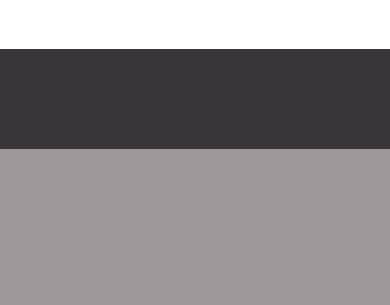
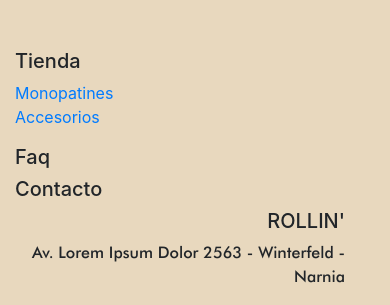
Before and after one commit to lpalleros/proyectointegrador, a PHP site: page / in a window 390 px wide. Shown: the part 1899-2204 px from the top of the page. Before the commit the page ends 2048 px from the top, so only its background shows below. Run offline with PHP 8.4, Linux system fonts and the light colour scheme.

Commit message:
ahi va
footer

```diff
--- a/ESTILO/main.css
+++ b/ESTILO/main.css
@@ -26,7 +26,7 @@ padding: 0;
 color:#3A3539;
 }
 
-header,footer{
+header{
   height: 100px;
   background-color: #3A3539;
 }
@@ -106,7 +106,21 @@ header,footer{
   background-color: #E8D8BE;
 }
 
+<<<<<<< Updated upstream:ESTILO/main.css
 /* REGISTRO Fomulario*/
+=======
+footer{
+  padding-top: 20px;
+  background-color: #3A3539;
+}
+
+footer li, footer ul{
+  list-style:none;
+  padding: 0%;
+}
+
+/* Fomulario*/
+>>>>>>> Stashed changes:css/main.css
 .formulario-de-registro {
   width: 80%;
   height: 700px;
--- a/index.html
+++ b/index.html
@@ -14,7 +14,7 @@
     </header>
     <div class="container-fluid">
         <div class="row portadaHome">
-            <div class="col-lg-12 bienvenidaHome">
+            <div class="col-md-12 bienvenidaHome">
                 <h2>¡CONOCÉ NUESTROS MONOPATINES!</h2>
             </div>
         </div>
@@ -33,17 +33,42 @@
                 <img src="IMAGENES\4.png" width="100%" alt="">
              </article>
             </section>
-            <section class="promoDelMes col-lg-5  col-xs-12 row">
+            <section class="promoDelMes col-md-5  col-xs-12 row">
                 <h2 class="col-12">20% OFF EN TODO EL SITIO!</h2>
                 <a class="col-12" href="#">IR A LA TIENDA</a>
             </section>
 
         </div>
+
+
+        <footer class="row">
+            <section class="col-md-7 col-xs-12  row">
+                <article class="col-md-2">
+                    <h5>Tienda</h5>
+                    <ul>
+                        <li><a href="#!">Monopatines</a></li>
+                        <li><a href="#!">Accesorios</a></li>
+                    </ul>
+                </article>
+                <article class="col-md-2">
+                    <h5>Faq</h5>
+                </article>
+
+                <article class="col-md-2">
+                    <h5>Contacto</h5>
+                </article>
+            </section>
+            <section class="col-md-5  col-xs-12 row">
+                <article class="col-12">
+                    <h5 style="text-align: right">ROLLIN'</h5>
+                    <p style="text-align: right">Av. Lorem Ipsum Dolor 2563 - Winterfeld - Narnia</p>
+                </article>
+            </section>
+
+        </footer>
     </div>
-
-    <footer></footer>
     <script src="https://code.jquery.com/jquery-3.3.1.slim.min.js" integrity="sha384-q8i/X+965DzO0rT7abK41JStQIAqVgRVzpbzo5smXKp4YfRvH+8abtTE1Pi6jizo" crossorigin="anonymous"></script>
-<script src="https://cdnjs.cloudflare.com/ajax/libs/popper.js/1.14.7/umd/popper.min.js" integrity="sha384-UO2eT0CpHqdSJQ6hJty5KVphtPhzWj9WO1clHTMGa3JDZwrnQq4sF86dIHNDz0W1" crossorigin="anonymous"></script>
-<script src="https://stackpath.bootstrapcdn.com/bootstrap/4.3.1/js/bootstrap.min.js" integrity="sha384-JjSmVgyd0p3pXB1rRibZUAYoIIy6OrQ6VrjIEaFf/nJGzIxFDsf4x0xIM+B07jRM" crossorigin="anonymous"></script>
+    <script src="https://cdnjs.cloudflare.com/ajax/libs/popper.js/1.14.7/umd/popper.min.js" integrity="sha384-UO2eT0CpHqdSJQ6hJty5KVphtPhzWj9WO1clHTMGa3JDZwrnQq4sF86dIHNDz0W1" crossorigin="anonymous"></script>
+    <script src="https://stackpath.bootstrapcdn.com/bootstrap/4.3.1/js/bootstrap.min.js" integrity="sha384-JjSmVgyd0p3pXB1rRibZUAYoIIy6OrQ6VrjIEaFf/nJGzIxFDsf4x0xIM+B07jRM" crossorigin="anonymous"></script>
 </body>
 </html>
```
